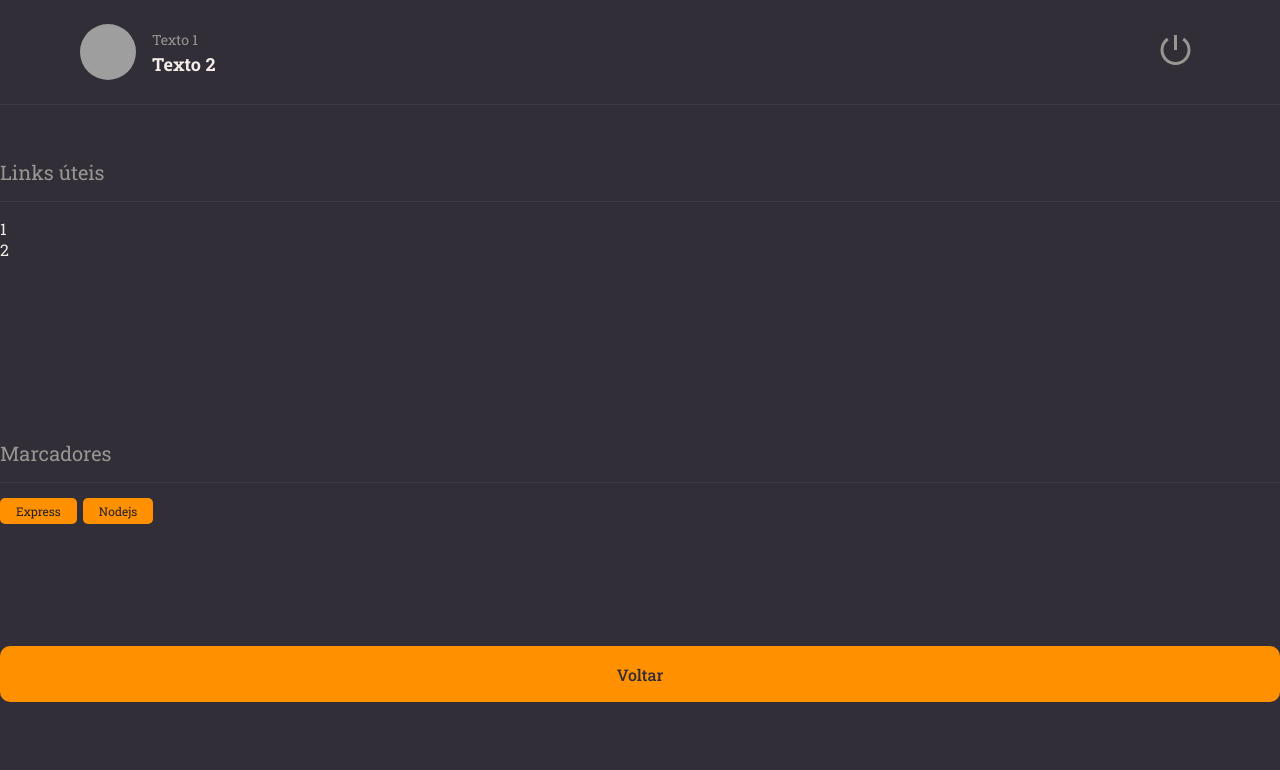
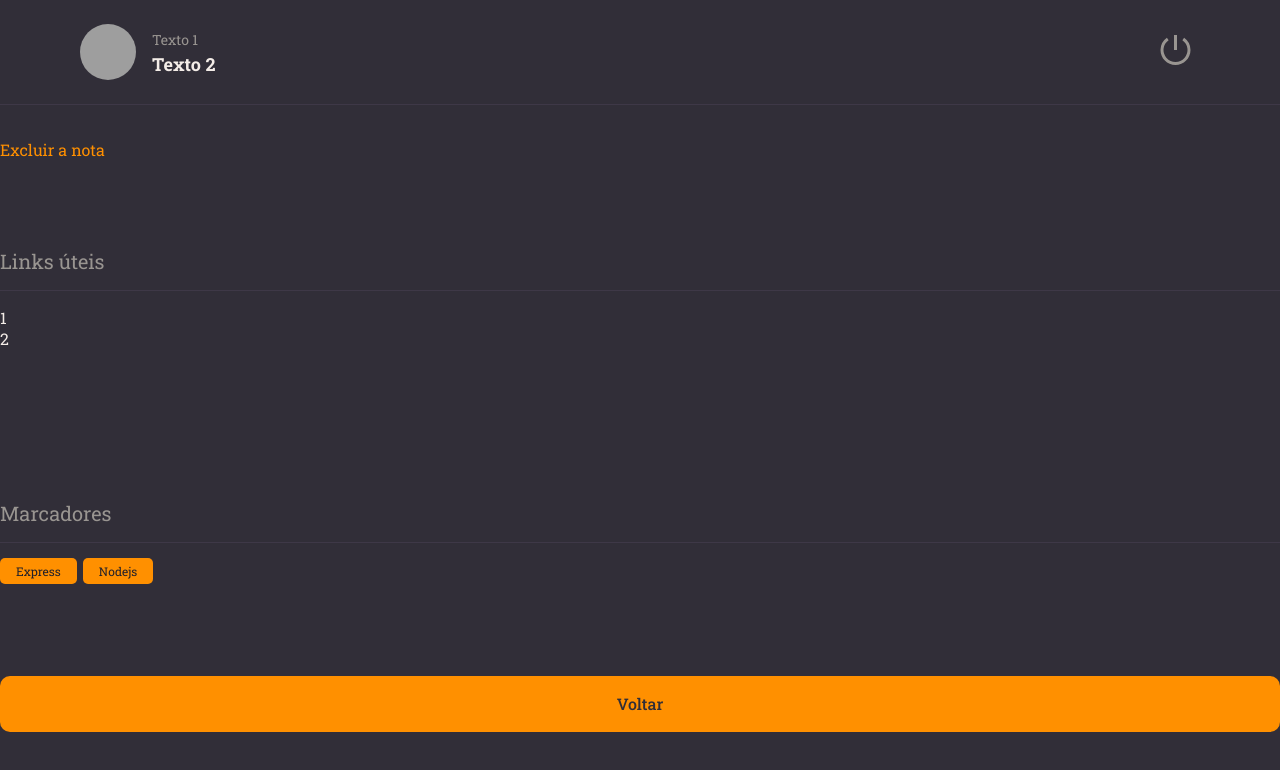
Before and after one commit to LKaua22k/RocketNotes---React, a React (Vite) app: page / in a window 1280 px wide. Shown: the top 770 px of the page. Built offline with nearby package versions, Linux system fonts and the light colour scheme; grey boxes are pictures that could not be loaded.

Commit message:
Criando um componente de Button :tada:

```diff
--- /dev/null
+++ b/src/Components/ButtonText/index.jsx
@@ -0,0 +1,9 @@
+import { Container } from "./style";
+
+export function ButtonText({title}){
+    return(
+        <Container>
+            {title}
+        </Container>
+    )
+}
--- /dev/null
+++ b/src/Components/ButtonText/style.js
@@ -0,0 +1,15 @@
+import styled from "styled-components";
+
+export const Container = styled.button`
+    background: none;
+    border: none;
+    width: fit-content;
+
+    font-size: 16px;
+    font-weight: 400;
+    color: ${({theme}) => theme.COLORS.ORANGE};
+
+    &:hover{
+        opacity: 0.7;
+    }
+`;
--- a/src/Pages/Details/index.jsx
+++ b/src/Pages/Details/index.jsx
@@ -4,6 +4,7 @@ import {Header} from '../../Components/Header'
 import {Button} from '../../Components/Buttons'
 import {Section} from '../../Components/Section'
 import {Tag} from '../../Components/Tags'
+import {ButtonText} from '../../Components/ButtonText'
 
 
 export function Details() {
@@ -11,6 +12,7 @@ export function Details() {
   return(
     <Container>
       <Header />
+      <ButtonText  title='Excluir a nota' />
 
       <Section title='Links úteis'>
           <ul>
```
